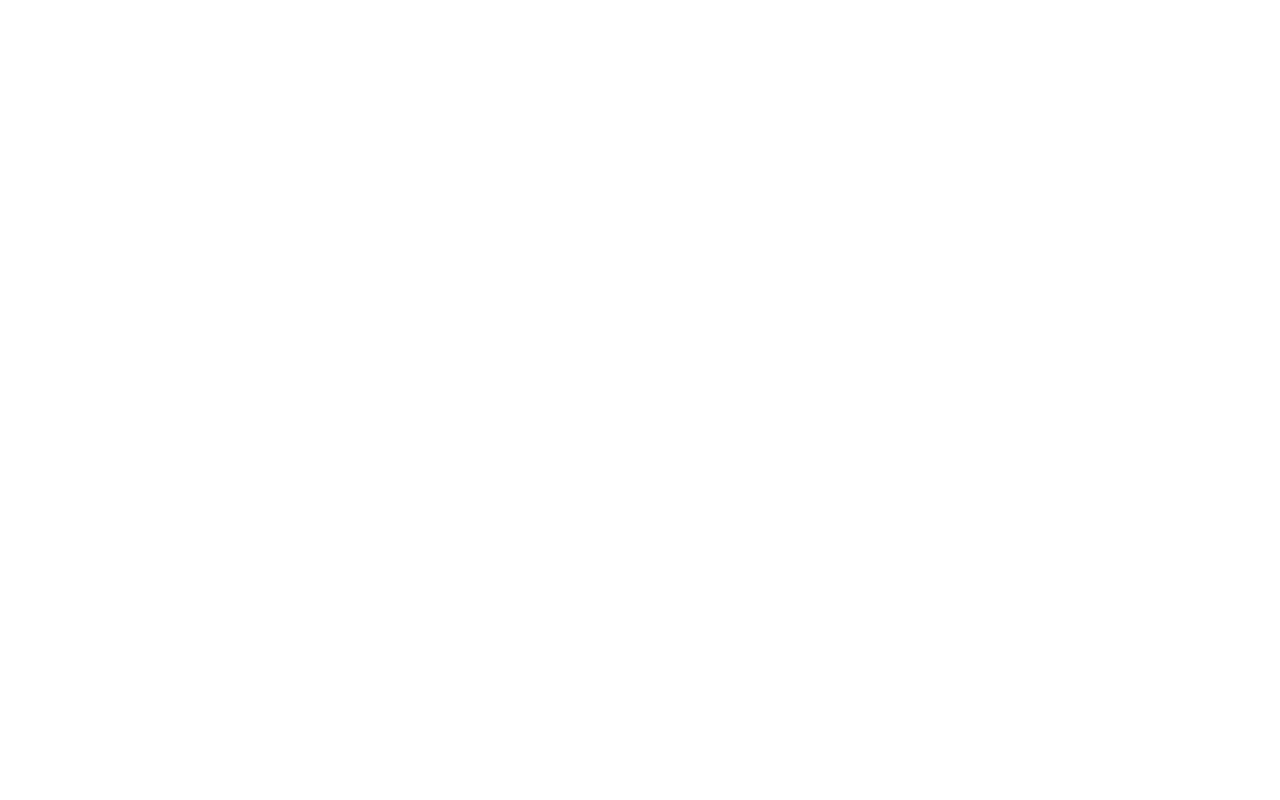
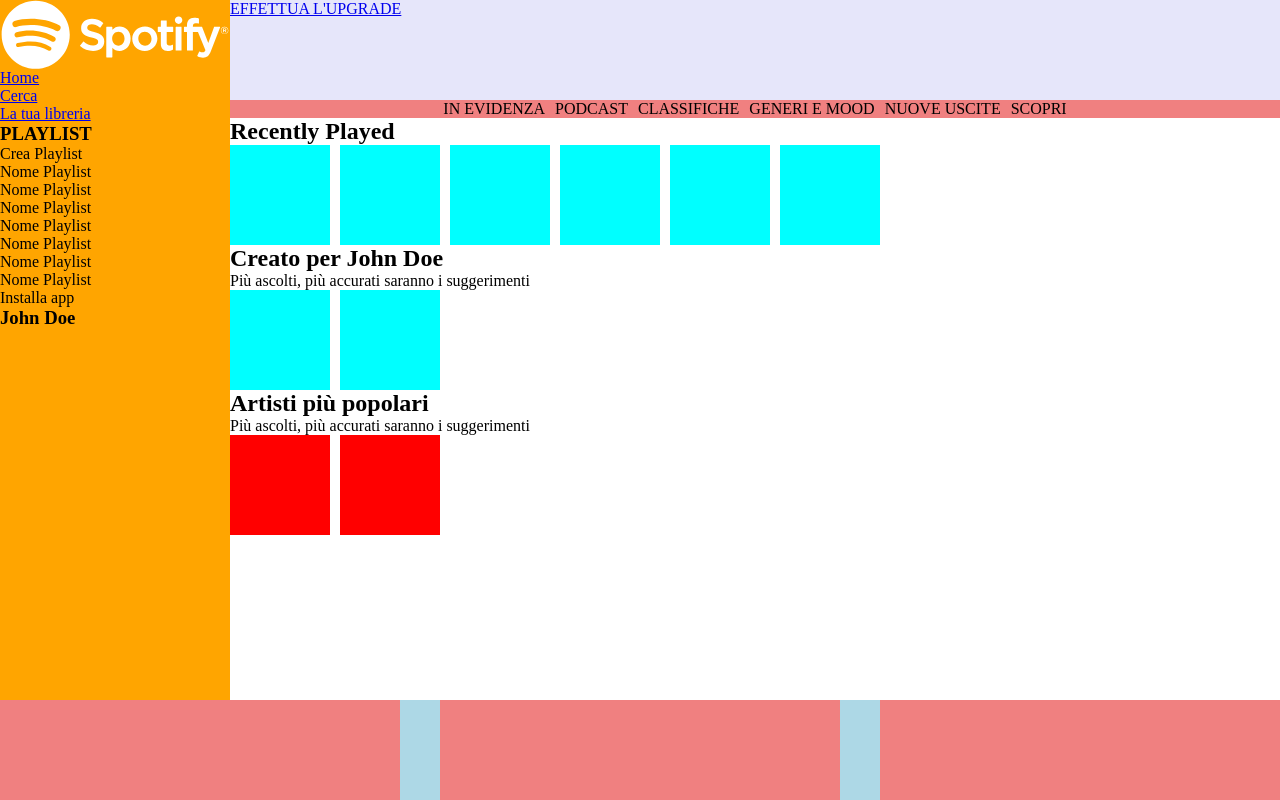
Before and after one commit to SalvatoreMangiacotti/html-css-spotifyweb, a plain HTML site: page index.html in a window 1280 px wide. Drawn offline with Linux system fonts and the light colour scheme.

Commit message:
Macro layout, done

```diff
--- a/css/style.css
+++ b/css/style.css
@@ -1,5 +1,121 @@
+/* RESET */
+
 * {
     margin: 0;
     padding: 0;
     box-sizing: border-box;
 }
+
+ul li {
+    list-style: none;
+}
+
+img {
+    display: block;
+    width: 100%;
+}
+
+/* GLOBAL ELEMENTS POSITION */
+
+#main-container {
+    display: flex;
+    height: calc(100vh - 100px);
+}
+
+#side-navigation {
+    width: 230px;
+
+    /*DEBUG*/
+    background-color: orange;
+}
+
+main {
+    width: calc(100% - 230px);
+    overflow: auto;
+}
+
+header {
+    height: 100px;
+    top: 0;
+    position: sticky;
+
+    /*DEBUG*/
+    background-color: lavender;
+}
+
+footer {
+    height: 100px;
+
+    /*DEBUG*/
+    background-color: lightblue;
+}
+
+/* MAIN NAVIGATION TOP */
+
+main ul {
+    display: flex;
+    align-items: center;
+    justify-content: center;
+    flex-wrap: wrap;
+    gap: 10px;
+
+    /*DEBUG*/
+    background-color: lightcoral;
+}
+
+/* MAIN CONTENT - CARDS */
+
+.card-container {
+    display: flex;
+    flex-wrap: wrap;
+    gap: 10px;
+}
+
+.card {
+
+    /*DEBUG*/
+    height: 100px;
+    width: 100px;
+    background-color: aqua;
+}
+
+.card-popular {
+
+    /*DEBUG*/
+    height: 100px;
+    width: 100px;
+    background-color: red;
+}
+
+/* FOOTER - SPOTIFY PLAYER */
+
+footer {
+    display: flex;
+    align-items: center;
+    justify-content: space-between;
+    gap: 10px;
+}
+
+#artist {
+
+    /*DEBUG*/
+    height: 100px;
+    width: 400px;
+    background-color: lightcoral;
+}
+
+#player {
+
+    /*DEBUG*/
+    height: 100px;
+    width: 400px;
+    background-color: lightcoral;
+}
+
+#volume {
+
+    /*DEBUG*/
+    height: 100px;
+    width: 400px;
+    background-color: lightcoral;
+}
--- a/index.html
+++ b/index.html
@@ -11,6 +11,96 @@
 
 <body>
 
+    <div id="main-container">
+
+        <!-- Side Navigation Bar -->
+        <nav id="side-navigation">
+            <div id="side-nav-content">
+                <img src="./img/logo.svg">
+
+                <ul>
+                    <li><a href="#">Home</a></li>
+                    <li><a href="#">Cerca</a></li>
+                    <li><a href="#">La tua libreria</a></li>
+                </ul>
+
+                <h3>PLAYLIST</h3>
+                <ul>
+                    <li>Crea Playlist</li>
+
+                    <li>Nome Playlist</li>
+                    <li>Nome Playlist</li>
+                    <li>Nome Playlist</li>
+                    <li>Nome Playlist</li>
+                    <li>Nome Playlist</li>
+                    <li>Nome Playlist</li>
+                    <li>Nome Playlist</li>
+                </ul>
+
+                <div id="side-nav-bottom">
+                    <span>Installa app</span>
+                    <h3>John Doe</h3>
+                </div>
+            </div>
+        </nav>
+
+        <!-- Main Content -->
+        <main>
+            <!-- Header -->
+            <header>
+                <a href="#">EFFETTUA L'UPGRADE</a>
+            </header>
+
+            <!-- Main Navigation Top -->
+            <ul>
+                <li>IN EVIDENZA</li>
+                <li>PODCAST</li>
+                <li>CLASSIFICHE</li>
+                <li>GENERI E MOOD</li>
+                <li>NUOVE USCITE</li>
+                <li>SCOPRI</li>
+            </ul>
+
+            <!-- Main Content Cards -->
+            <section>
+                <h2>Recently Played</h2>
+                <div class="card-container">
+                    <div class="card"></div>
+                    <div class="card"></div>
+                    <div class="card"></div>
+                    <div class="card"></div>
+                    <div class="card"></div>
+                    <div class="card"></div>
+                </div>
+
+                <h2>Creato per John Doe</h2>
+                <span>Più ascolti, più accurati saranno i suggerimenti</span>
+                <div class="card-container">
+                    <div class="card"></div>
+                    <div class="card"></div>
+                </div>
+
+                <h2>Artisti più popolari</h2>
+                <span>Più ascolti, più accurati saranno i suggerimenti</span>
+                <div class="card-container">
+                    <div class="card-popular"></div>
+                    <div class="card-popular"></div>
+                </div>
+            </section>
+
+        </main>
+
+    </div>
+
+    <!-- Footer -->
+    <footer>
+        <div id="artist"></div>
+
+        <div id="player"></div>
+
+        <div id="volume"></div>
+    </footer>
+
 </body>
 
 </html>
```
